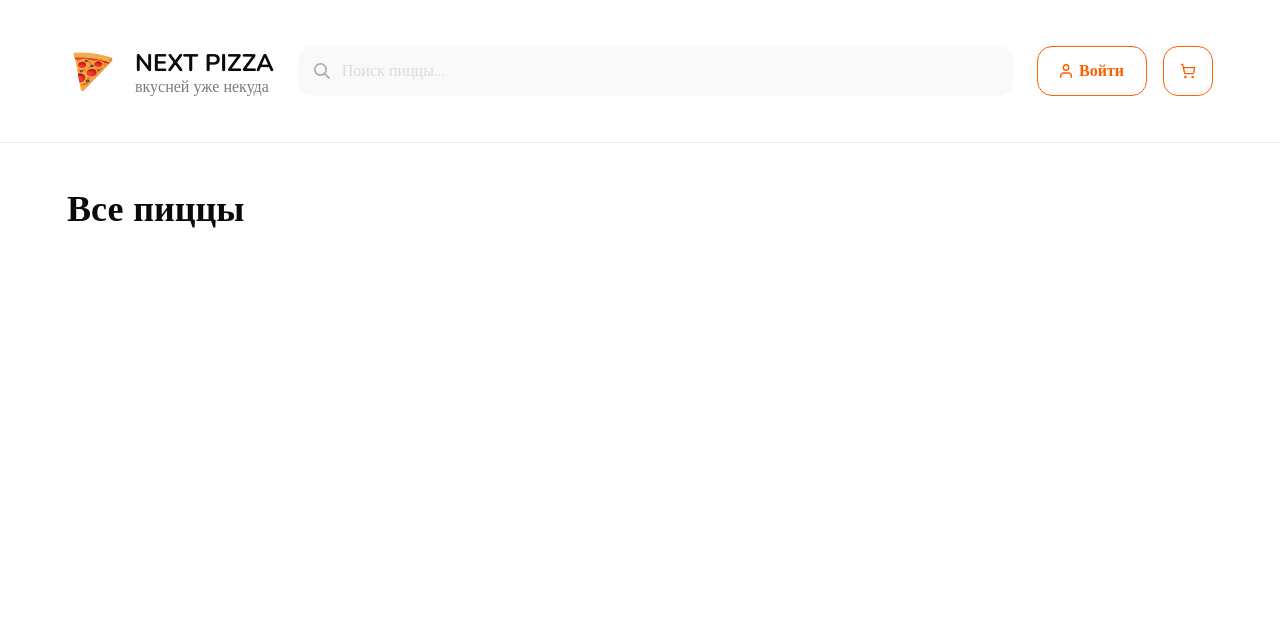
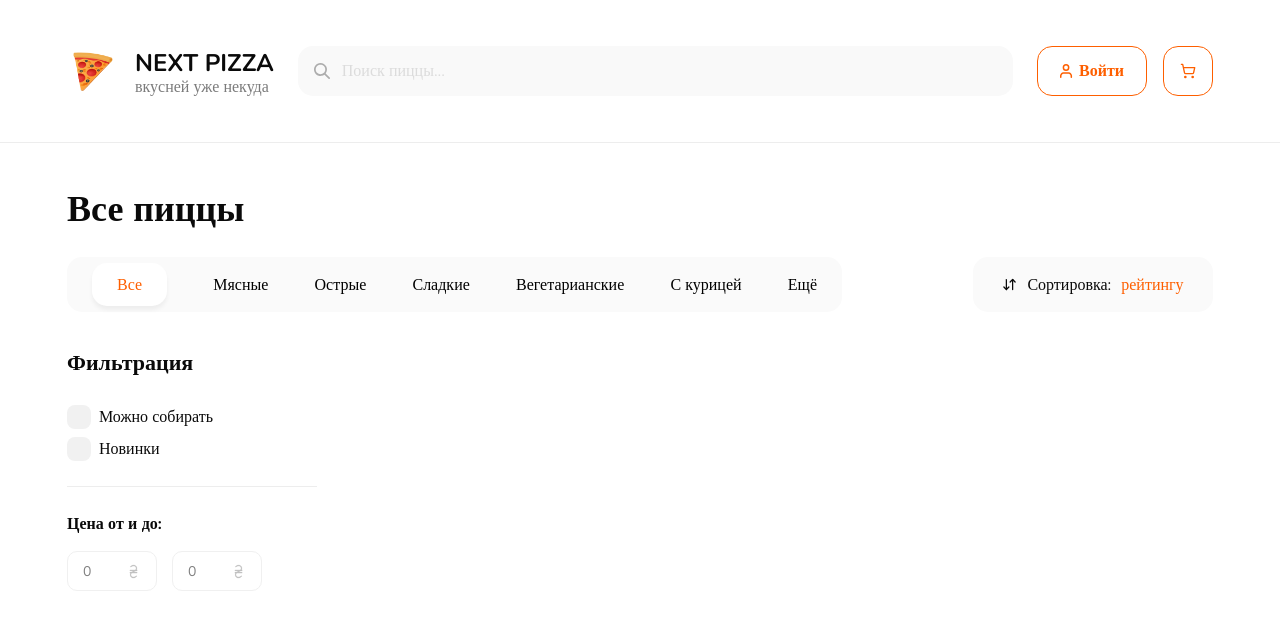
Before and after one commit to Maksimka2280/next-pizza, a Next.js app: page / in a window 1280 px wide. Shown: the top 630 px of the page. Built offline with nearby package versions, Linux system fonts and the light colour scheme.

Commit message:
add filters

```diff
--- a/src/app/globals.css
+++ b/src/app/globals.css
@@ -54,6 +54,17 @@ body {
 button{
   cursor: pointer;
 }
+input[type="number"]::-webkit-inner-spin-button,
+input[type="number"]::-webkit-outer-spin-button {
+  -webkit-appearance: none;
+  margin: 0;
+}
+
+input[type="number"]::-moz-inner-spin-button,
+input[type="number"]::-moz-outer-spin-button {
+  -moz-appearance: none;
+}
+
 .scrollbar::-webkit-scrollbar {
   width: 4px;
 }
--- a/src/app/page.tsx
+++ b/src/app/page.tsx
@@ -1,15 +1,21 @@
+
 import Header from "@/components/headers/Header";
+import PizzaPick from "@/components/main-page/filters-pick-pizza/filters-pick-pizza";
+import MainFilters from "@/components/main-page/main-filters/main-filters";
 import Image from "next/image";
 
 export default function Home() {
   return (
     <>
-
       <Header />
-
       <main className="px-[67px] pt-[40px]">
         <div>
-          <h1 className="text-[36px] font-black">Все пиццы</h1>
+          <h1 className="text-[36px] font-black pb-[20px]">Все пиццы</h1>
+          <PizzaPick />
+          <div className="mt-[35px]">
+             <MainFilters/>
+          </div>
+
         </div>
       </main>
     </>
--- a/src/components/main-page/filters-pick-pizza/filters-pick-pizza.tsx
+++ b/src/components/main-page/filters-pick-pizza/filters-pick-pizza.tsx
@@ -0,0 +1,45 @@
+'use client'
+import { ArrowDownUp } from "lucide-react";
+import { useState } from "react";
+
+export default function PizzaPick() {
+    const [selected, setSelected] = useState("Все");
+
+    const items = [
+        "Все",
+        "Мясные",
+        "Острые",
+        "Сладкие",
+        "Вегетарианские",
+        "С курицей",
+        "Ещё",
+    ];
+
+    return (
+        <div className="flex items-center justify-between">
+            <div className="w-full max-w-[775px] h-[55px] rounded-[15px] bg-[#FAFAFA] flex items-center justify-center">
+                <ul className="flex w-full items-center justify-between px-[25px]">
+                    {items.map((item) => (
+                        <li
+                            key={item}
+                            onClick={() => setSelected(item)}
+                            className={`flex items-center justify-center cursor-pointer text-[16px] font-[500] transition-all duration-300
+              ${selected === item
+                                    ? "text-[#FE5F00] bg-[#FFFFFF] px-[25px] h-[43px] rounded-[15px] shadow-[0px_4px_4px_0px_#0000000D]"
+                                    : "text-black"
+                                }
+            `}
+                        >
+                            {item}
+                        </li>
+                    ))}
+                </ul>
+            </div>
+            <div className="w-[240px] h-[55px] rounded-[15px] bg-[#FAFAFA] flex justify-center items-center gap-[10px]">
+                <p className="flex items-center text-[16px] gap-[10px]"><span><ArrowDownUp size={15} /></span>Сортировка:</p>
+                <button className="text-[16px] text-[#FE5F00]">рейтингу</button>
+            </div>
+        </div>
+
+    );
+}
--- a/src/components/main-page/main-filters/main-filters.tsx
+++ b/src/components/main-page/main-filters/main-filters.tsx
@@ -0,0 +1,44 @@
+'use client'
+import { Checkbox } from "@/components/ui/checkbox";
+import CustomInput from "@/components/ui/CustomInput";
+import { Input } from "@base-ui/react/input";
+import { useState } from "react";
+
+
+export default function MainFilters() {
+    const [minPrice, setMinPrice] = useState<number | "">("")
+    const [maxPrice, setMaxPrice] = useState<number | "">("")
+    return (
+        <>
+            <div className="w-[250px]">
+                <h1 className="text-[22px] font-[700]">Фильтрация</h1>
+                <div className="flex flex-col gap-2 mt-[25px]">
+                    <label className="flex items-center gap-2 cursor-pointer">
+                        <Checkbox /> <span>Можно собирать</span>
+                    </label>
+                    <label className="flex items-center gap-2 cursor-pointer">
+                        <Checkbox /> <span>Новинки</span>
+                    </label>
+                </div>
+                 <div className="w-full bg-[#EDEDED] h-[1px] my-[25px]"></div>
+                <h2 className="text-[16px] font-[700]">Цена от и до:</h2>
+                <div className="flex gap-[15px] pt-[15px]">
+                    <CustomInput
+                        type="number"
+                        value={minPrice}
+                        onChange={(v) => setMinPrice(v === "" ? "" : Number(v))}
+                        placeholder="0"
+                        width="90px"
+                    />
+                    <CustomInput
+                        type="number"
+                        value={maxPrice}
+                        onChange={(v) => setMaxPrice(v === "" ? "" : Number(v))}
+                        placeholder="0"
+                        width="90px"
+                    />
+                </div>
+            </div>
+        </>
+    )
+}
--- /dev/null
+++ b/src/components/ui/CustomInput.tsx
@@ -0,0 +1,53 @@
+"use client"
+
+import { Input } from "@base-ui/react/input"
+
+
+interface CustomInputProps {
+  type?: "text" | "number" | "password" | string
+  value?: string | number
+  onChange?: (value: string | number) => void
+  placeholder?: string
+  width?: string
+}
+
+export default function CustomInput({
+  type = "text",
+  value,
+  onChange,
+  placeholder,
+  width = "100px",
+}: CustomInputProps) {
+  const handleChange = (e: React.ChangeEvent<HTMLInputElement>) => {
+    const val = e.target.value
+    if (type === "number") {
+      onChange?.(val === "" ? "" : Number(val))
+    } else {
+      onChange?.(val)
+    }
+  }
+
+  return (
+    <div
+      className="flex items-center rounded-[10px] border border-[#F0F0F0] px-[15px]"
+      style={{ width: width, height: "40px" }}
+    >
+      <Input
+        type={type}
+        value={value}
+        onChange={handleChange}
+        placeholder={placeholder}
+        className={`flex-1 h-full w-full border-0 bg-transparent text-black text-[14px] focus:outline-none
+          ${type === "number" ? "" : ""}`}
+      />
+      {type === "number" && (
+        <img
+          src="/img/filters-icon/free-icon-hryvnia-14674701.png"
+          alt="гривна"
+          className="w-[15px] h-[15px] "
+          style={{ filter: "brightness(0) saturate(100%) invert(75%)" }}
+        />
+      )}
+    </div>
+  )
+}
--- /dev/null
+++ b/src/components/ui/checkbox.tsx
@@ -0,0 +1,30 @@
+"use client"
+
+import { Checkbox as CheckboxPrimitive } from "@base-ui/react/checkbox"
+import { cn } from "@/lib/utils"
+import { CheckIcon } from "lucide-react"
+
+function Checkbox({ className, ...props }: CheckboxPrimitive.Root.Props) {
+  return (
+    <CheckboxPrimitive.Root
+      data-slot="checkbox"
+      className={cn(
+        "peer relative flex shrink-0 items-center justify-center rounded-[8px] w-6 h-6 transition-colors outline-none cursor-pointer",
+        "bg-[#F1F1F1] border-none",
+        "focus-visible:ring-3 focus-visible:ring-ring/50 disabled:cursor-not-allowed disabled:opacity-50",
+        "data-checked:bg-[#FE5F00] data-checked:border-[#FE5F00] data-checked:text-white",
+        className
+      )}
+      {...props}
+    >
+      <CheckboxPrimitive.Indicator
+        data-slot="checkbox-indicator"
+        className="grid place-content-center text-current [&>svg]:w-4 [&>svg]:h-4"
+      >
+        <CheckIcon />
+      </CheckboxPrimitive.Indicator>
+    </CheckboxPrimitive.Root>
+  )
+}
+
+export { Checkbox }
```
Also changed, not shown: public/img/filters-icon/free-icon-hryvnia-14674701.png (added).
